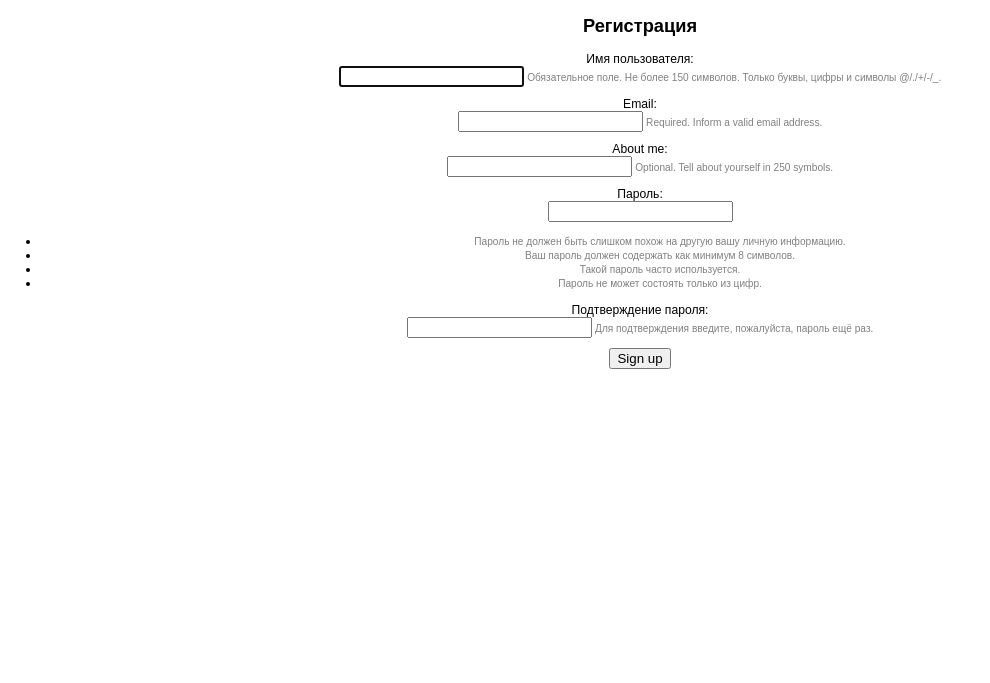
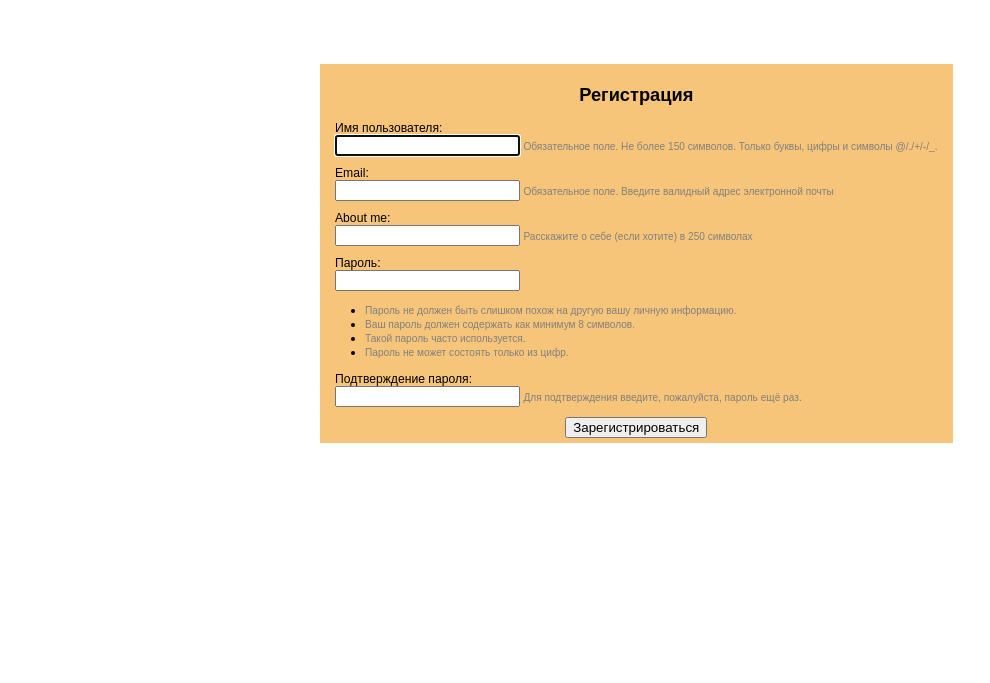
Before and after one commit to kuropyatnik/blog_site, a Django app: page /signup/ in a window 1280 px wide. Shown: the top 683 px of the page, without its empty margins (0-990 px from the left). After the commit the page ends 443 px from the top, so only its background shows below. Run offline with Django 3.2, Linux system fonts and the light colour scheme.

Commit message:
Registration commit

```diff
--- a/justPost/forms.py
+++ b/justPost/forms.py
@@ -3,8 +3,8 @@
 from django.contrib.auth.models import User
 
 class SignUpForm(UserCreationForm):
-    about_me = forms.CharField(max_length=250, help_text='Optional. Tell about yourself in 250 symbols.', required=False)
-    email = forms.EmailField(max_length=254, help_text='Required. Inform a valid email address.')
+    about_me = forms.CharField(max_length=250, help_text='Расскажите о себе (если хотите) в 250 символах', required=False)
+    email = forms.EmailField(max_length=254, help_text='Обязательное поле. Введите валидный адрес электронной почты')
     class Meta:
         model = User
         fields = ('username', 'email', 'about_me', 'password1', 'password2', )
--- a/justPost/static/style.css
+++ b/justPost/static/style.css
@@ -72,7 +72,18 @@
 
 }
 div#footer p{
-
     margin:0;
     padding:5px 10px;
 }
+
+div#register{
+    background: #f6c57a;
+    text-align: left;
+    display:inline-block;
+    /*width:20%;*/
+    /*height: 100%;*/
+    margin-left: 25%;
+    margin-top: 5%;
+    padding: 5px;
+    float: left;
+}
--- a/templates/signup.html
+++ b/templates/signup.html
@@ -5,7 +5,8 @@
 {% endblock %}
 
 {% block body %}
-    <h2>Регистрация</h2>
+    <div id="register">
+    <center><h2>Регистрация</h2></center>
         <form method="post">
             {% csrf_token %}
             {% for field in form %}
@@ -20,6 +21,7 @@
                 {% endfor %}
             </p>
             {% endfor %}
-            <button type="submit">Sign up</button>
+            <center><button type="submit">Зарегистрироваться</button></center>
         </form>
+    </div>
 {% endblock %}
```
Also changed, not shown: db.sqlite3, justPost/views.py (line endings or trailing spaces).
